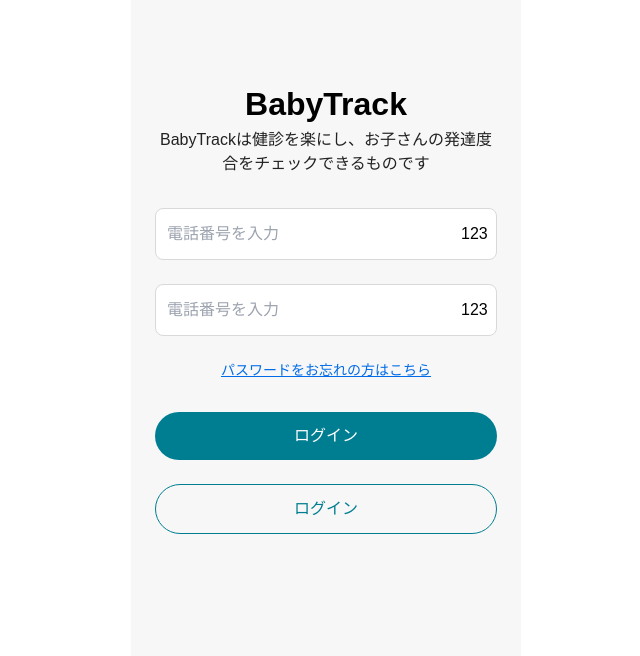
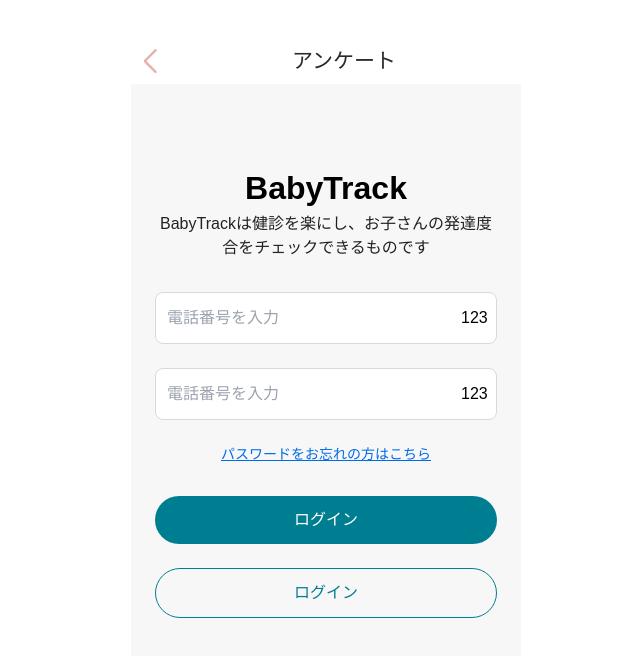
Before and after one commit to luandiep18/Next-js-Boilerplate, a Next.js app: page /sign-in in a window 1280 px wide. Shown: the top 656 px of the page, without its empty margins (314-954 px from the left). Built offline with nearby package versions, Linux system fonts and the light colour scheme.

Commit message:
build: edit layout

```diff
--- a/src/app/_components/header/header.tsx
+++ b/src/app/_components/header/header.tsx
@@ -0,0 +1,37 @@
+import { cn } from '@/lib/utils';
+import * as React from 'react';
+
+export type InputProps = {
+  variant?: 'simple' | 'centered' | 'profile';
+  icon?: React.ReactNode;
+  title: React.ReactNode;
+  iconAction?: React.ReactNode;
+} & React.InputHTMLAttributes<HTMLDivElement>;
+
+const Header = React.forwardRef<HTMLDivElement, InputProps>(
+  ({ className, variant = 'simple', icon, title, iconAction, ...props }, ref) => {
+    const variantStyles = {
+      simple: ' text-header-primary text-center',
+      centered: ' text-center text-header-primary',
+      profile: ' text-header-primary text-left',
+    };
+
+    return (
+      <div
+        ref={ref}
+        className={cn(
+          `pt-[46px] px-1 pb-2 flex ${variant === 'profile' && 'flex-row-reverse'} items-center ${variant === 'profile' ? 'justify-end' : 'justify-between'} bg-white gap-[6px] text-[21px] font-medium leading-7 ${variantStyles[variant]}`,
+          className,
+        )}
+        {...props}
+      >
+        {icon && <div className="">{icon}</div>}
+        <div className={`${variant !== 'profile' && 'flex-1'}`}>{title}</div>
+        {variant === 'centered' && iconAction && <div className="">{iconAction}</div>}
+      </div>
+    );
+  },
+);
+Header.displayName = 'Header';
+
+export default Header;
--- a/src/app/globals.css
+++ b/src/app/globals.css
@@ -3,8 +3,7 @@
 @tailwind utilities;
 
 :root {
-  --background: #ffffff;
-  --foreground: #171717;
+  --background: #f7f7f7;
 }
 
 body,
--- a/src/app/layout.tsx
+++ b/src/app/layout.tsx
@@ -1,4 +1,8 @@
 import type { Metadata } from 'next';
+import { Toaster } from '@/components/ui/toaster';
+import AppProvider from '@/context';
+
+import Header from './_components/header/header';
 import './globals.css';
 
 export const metadata: Metadata = {
@@ -12,12 +16,17 @@
   children: React.ReactNode;
 }>) {
   return (
-    <html lang="en">
-      <body
-        className=" min-h-full bg-backGround-primary"
-      >
-        {children}
-      </body>
-    </html>
+    <AppProvider>
+      <html lang="ja">
+        <body
+          className="min-h-full bg-backGround-primary"
+        >
+          <Header title="アンケート" variant="simple" icon={<img alt="" width={30} height={30} src="/image/arrow_forward_ios.svg"></img>} />
+          {children}
+          <Toaster />
+        </body>
+      </html>
+    </AppProvider>
+
   );
 }
--- a/src/app/page.tsx
+++ b/src/app/page.tsx
@@ -4,6 +4,7 @@
 import { Checkbox } from '@/components/ui/checkbox';
 
 import { Input } from '@/components/ui/input';
+import { useToast } from '@/components/ui/use-toast';
 
 import { MessageCircleHeart } from 'lucide-react';
 
@@ -12,7 +13,7 @@
 export default function Home() {
   const [isOpen, setIsOpen] = useState(false);
   const [checked, setChecked] = useState(false);
-
+  const { toast } = useToast();
   const title
   = '削除すると、このプロフィールの動画と分析レポートも含めて全て削除されます。よろしいですか？';
   const description
@@ -38,6 +39,10 @@
         id="1"
         onCheckedChange={(checked) => {
           setChecked(checked as boolean);
+          toast({
+            title: 'Todo added',
+            description: 'Your todo has been created',
+          });
         }}
       />
 
--- /dev/null
+++ b/src/context/index.tsx
@@ -0,0 +1,56 @@
+'use client';
+
+import { usePathname } from 'next/navigation';
+import React, { createContext, useLayoutEffect, useMemo, useState } from 'react';
+
+type State = {
+  isLogin: boolean;
+  dataUser: any;
+  userId: string;
+  loginCheck: () => void;
+};
+
+// eslint-disable-next-line react-refresh/only-export-components
+export const StateContext = createContext<State>({
+  isLogin: false,
+  dataUser: null,
+  userId: '',
+  loginCheck: () => {},
+});
+
+type AppProviderProps = {
+  children: React.ReactNode;
+};
+
+const AppProvider = ({ children }: AppProviderProps) => {
+  const [dataUser, _setDataUser] = useState();
+  const [isLogin, _setIsLogin] = useState<boolean>(false);
+  const [userId, _setUserId] = useState<string>('');
+
+  const pathname = usePathname();
+  const loginCheck = async () => {};
+
+  useLayoutEffect(() => {
+    if (pathname) {
+      loginCheck();
+    }
+  }, [pathname]);
+  const contextValue = useMemo(
+    () => ({
+      dataUser,
+      isLogin,
+      userId,
+      loginCheck,
+    }),
+    [dataUser, isLogin, userId], // Only update when these dependencies change
+  );
+  return (
+    <StateContext.Provider
+      value={contextValue}
+    >
+      {children}
+    </StateContext.Provider>
+  );
+};
+
+export default AppProvider;
--- a/tailwind.config.ts
+++ b/tailwind.config.ts
@@ -32,6 +32,9 @@
           link: '#006BE8',
           primarypale: '#007E91',
         },
+        header: {
+          primary: '#2A2A2A',
+        },
         backGround: {
           primary: '#F7F7F7',
           primarypale: '#007E91',
```
Also changed, not shown: public/image/arrow_forward_ios.svg (added), src/app/_components/footer.tsx (deleted), src/app/_components/providers.tsx (deleted).
